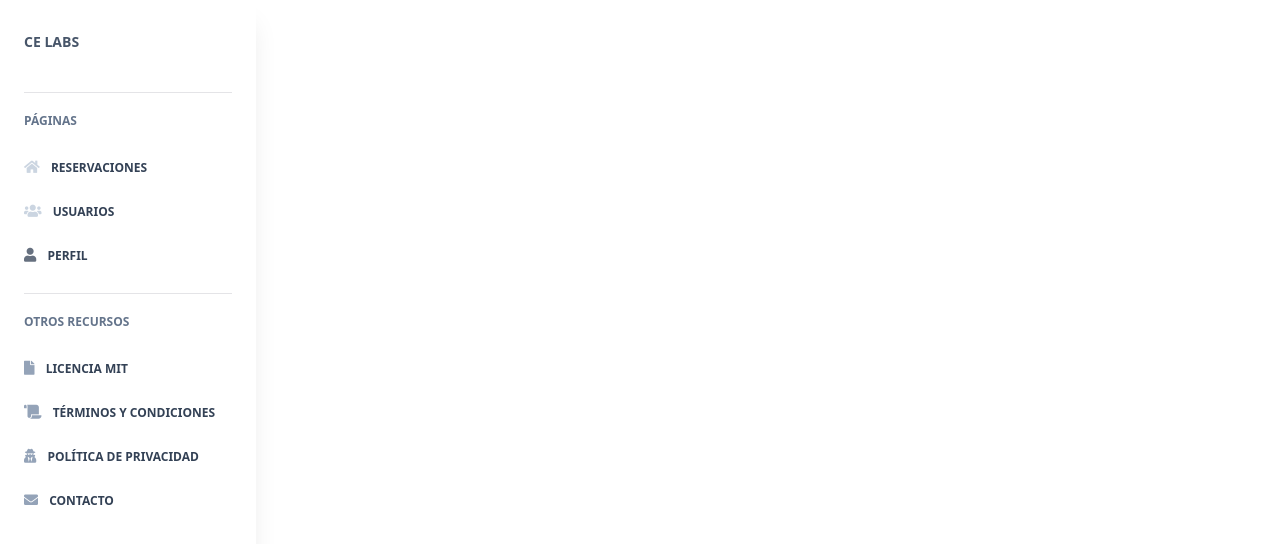
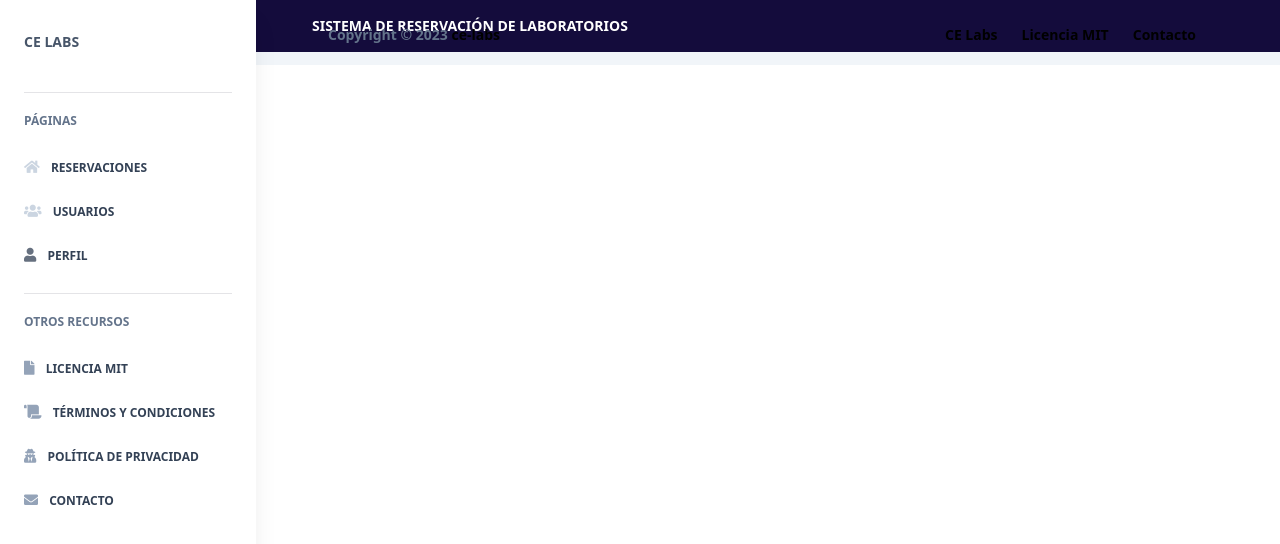
Before and after one commit to ce-labs/labs-reservation, a React (Create React App) app: page /app/profile in a window 1280 px wide. Shown: the top 544 px of the page. Built offline with nearby package versions, Linux system fonts and the light colour scheme.

Commit message:
App Navbar and Footer

```diff
--- /dev/null
+++ b/src/components/Footers/FooterApp.js
@@ -0,0 +1,54 @@
+import React from "react";
+
+export default function FooterApp() {
+  return (
+    <>
+      <footer className="block py-4">
+      <div className="container mx-auto px-4">
+          <hr className="mb-6 border-b-1 border-blueGray-600" />
+          <div className="flex flex-wrap items-center md:justify-between justify-center">
+            <div className="w-full md:w-4/12 px-4">
+              <div className="text-sm text-blueGray-500 font-semibold py-1 text-center md:text-left">
+                Copyright © {new Date().getFullYear()}{" "}
+                <a
+                  href="https://github.com/ce-labs"
+                  className="text-black hover:text-blueGray-300 text-sm font-semibold py-1"
+                >
+                  ce-labs
+                </a>
+              </div>
+            </div>
+            <div className="w-full md:w-8/12 px-4">
+              <ul className="flex flex-wrap list-none md:justify-end  justify-center">
+                <li>
+                  <a
+                    href="https://github.com/ce-labs"
+                    className="text-black hover:text-blueGray-300 text-sm font-semibold block py-1 px-3"
+                  >
+                    CE Labs
+                  </a>
+                </li>
+                <li>
+                  <a
+                        href="https://github.com/ce-labs/labs-reservation/blob/main/LICENSE.md"
+                        className="text-black hover:text-blueGray-300 text-sm font-semibold block py-1 px-3"
+                  >
+                    Licencia MIT
+                  </a>
+                </li>
+                <li>
+                  <a
+                        href="mailto:celabscr@gmail.com"
+                        className="text-black hover:text-blueGray-300 text-sm font-semibold block py-1 px-3"
+                  >
+                    Contacto
+                  </a>
+                </li>
+              </ul>
+            </div>
+          </div>
+        </div>
+      </footer>
+    </>
+  );
+}
--- /dev/null
+++ b/src/components/Navbars/AppNavbar.js
@@ -0,0 +1,23 @@
+import React from "react";
+
+
+export default function Navbar() {
+  return (
+    <>
+      {/* Navbar */}
+      <nav className=" top-0 left-0 w-full z-10 bg-darkBlue-001 md:flex-row md:flex-nowrap md:justify-start flex items-center p-4">
+        <div className="w-full mx-autp items-center flex justify-between md:flex-nowrap flex-wrap md:px-10 px-4">
+          {/* Brand */}
+          <a
+            className="text-white text-sm uppercase hidden lg:inline-block font-semibold"
+            href="#pablo"
+            onClick={(e) => e.preventDefault()}
+          >
+            Sistema de Reservación de Laboratorios
+          </a>
+        </div>
+      </nav>
+      {/* End Navbar */}
+    </>
+  );
+}
--- a/src/layouts/App.js
+++ b/src/layouts/App.js
@@ -4,6 +4,9 @@ import { Switch, Route, Redirect } from "react-router-dom";
 // components
 
 import Sidebar from "../components/Sidebar/Sidebar";
+import Navbar from "../components/Navbars/AppNavbar";
+import FooterApp from "../components/Footers/FooterApp";
+
 
 // views
 
@@ -16,13 +19,18 @@ export default function App() {
     return (
         <>
             <Sidebar />
+            <div className="relative md:ml-64 bg-blueGray-100">
+                <Navbar />
+                <div className="px-4 md:px-10 mx-auto w-full -m-24">
                     <Switch>
                         <Route path="/app/reservations" exact component={Reservations} />
                         <Route path="/app/users" exact component={Users} />
                         <Route path="/app/profile" exact component={Profile} />
                         <Redirect from="/app" to="/app/reservations" />
                     </Switch>
-
+                    <FooterApp />
+                </div>
+            </div>
         </>
     );
 }
--- a/src/views/app/Reservations.js
+++ b/src/views/app/Reservations.js
@@ -3,7 +3,8 @@ import React from "react";
 export default function Reservations() {
   return (
     <>
-        <h1>Reservations Page</h1>
+        <h1 style={{'paddingTop':'100px'}}>Reservations Page<br/></h1>
+
     </>
   );
 }
```
Lines whose indentation alone changed are shown as unchanged.
